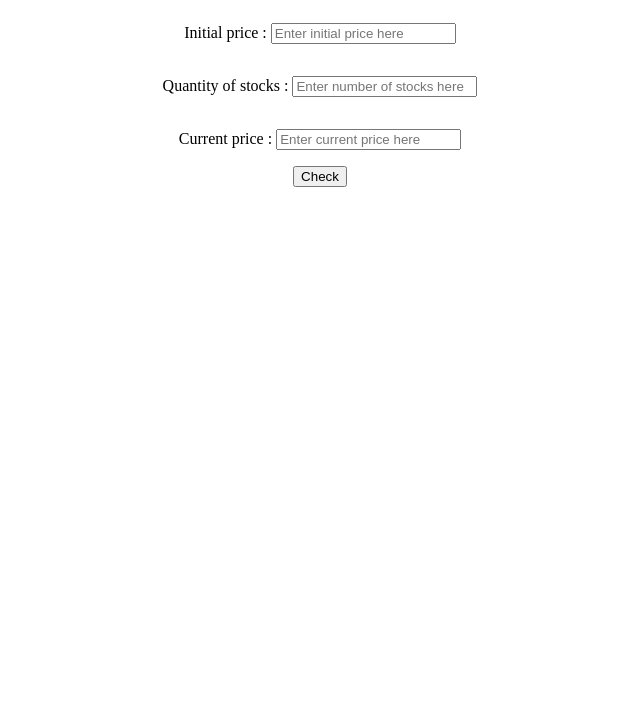
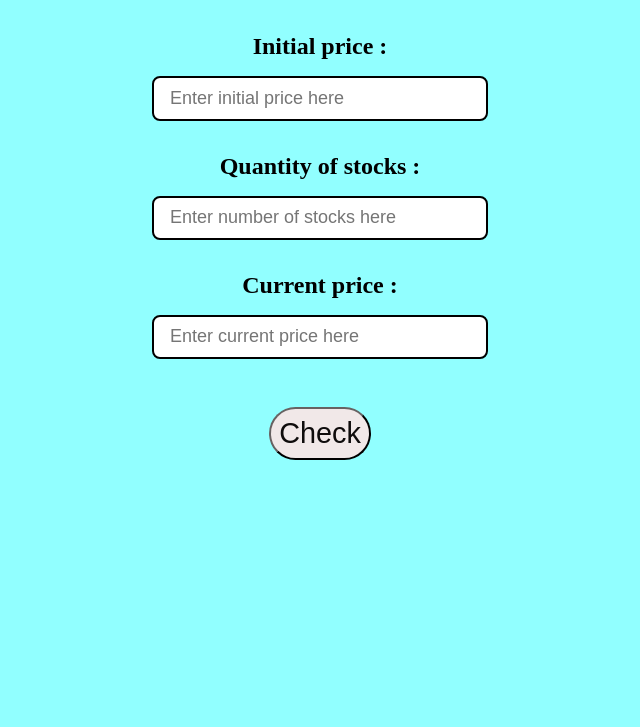
Before and after one commit to yashvanth5/stock-calculator, a plain HTML site: page index.html in a window 1280 px wide. Shown: the part 73-800 px from the top of the page, without its empty margins (320-960 px from the left). Drawn offline with Linux system fonts and the light colour scheme.

Commit message:
added css

```diff
--- a/index.html
+++ b/index.html
@@ -5,17 +5,17 @@
     <meta charset="UTF-8">
     <meta http-equiv="X-UA-Compatible" content="IE=edge">
     <meta name="viewport" content="width=device-width, initial-scale=1.0">
-    <title>Stocks Calculator</title>
+    <title>Stock Profit & Loss Calculator </title>
     <link rel="stylesheet" href="style.css">
 </head>
 
 <body>
-    <h1>Stocks Calculator</h1>
+    <h1>Stock Profit & Loss Calculator </h1>
     <Main>
-        <label for="initial-price">Initial price : <input id="initial-price" type="text" placeholder="Enter initial price here"></label>
-        <label for="stock-quantity">Quantity of stocks : <input id="stock-quantity" type="text"
+        <label for="initial-price">Initial price : <input id="initial-price" type="number" placeholder="Enter initial price here"></label>
+        <label for="stock-quantity">Quantity of stocks : <input id="stock-quantity" type="number"
                 placeholder="Enter number of stocks here"></label>
-        <label for="current-price">Current price : <input id="current-price" type="text" placeholder="Enter current price here"></label>
+        <label for="current-price">Current price : <input id="current-price" type="number" placeholder="Enter current price here"></label>
 
         <button id="submit-btn">Check</button>
         <div id="output-el"></div>
@@ -26,4 +26,5 @@
     <script src="app.js"></script>
 </body>
 
+
 </html>
--- a/style.css
+++ b/style.css
@@ -1,8 +1,60 @@
+:root {
+    --sky-blue: #91ffff;
+
+  }
+
+  #output-el {
+    font-family: cursive;
+    margin-top: 1rem;
+  }
+
+  input{
+    font-size: large;
+    display: block;
+    outline: black;
+    padding: 0.6rem 1rem;
+    margin: 1rem auto;
+    margin-bottom: 0rem;
+    border: 2px solid black;
+    border-radius: 0.5rem;
+    width: 80%;
+    max-width: 300px;
+}
+
+main{
+    display: block;
+    font-size: x-large;
+}
+
+button{
+    margin: auto;
+    width: fit-content;
+    margin-bottom: 1rem;
+    background-color: rgb(241, 232, 232);
+ color: rgb(15, 12, 12);
+    border-color : rgb(19, 18, 18);
+    border-radius: 2rem;
+    padding: 0.5rem;
+    font-size: larger;
+}
+
+
 body {
     text-align: center;
+    background-color: var(--sky-blue)
 }
 
 label {
     display: block;
+    margin: 2rem 0px;
+    font-weight: 600;
     padding: 1rem;
 }
+
+#initial-price{
+    margin-bottom: -2rem;
+}
+
+#stock-quantity {
+    margin-bottom: -2rem;
+}
```
